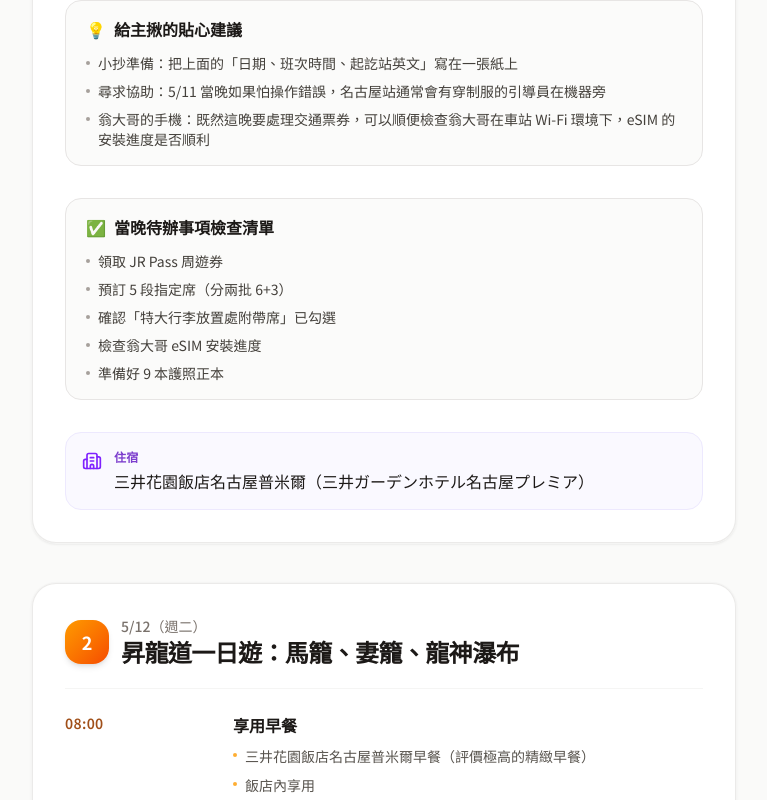
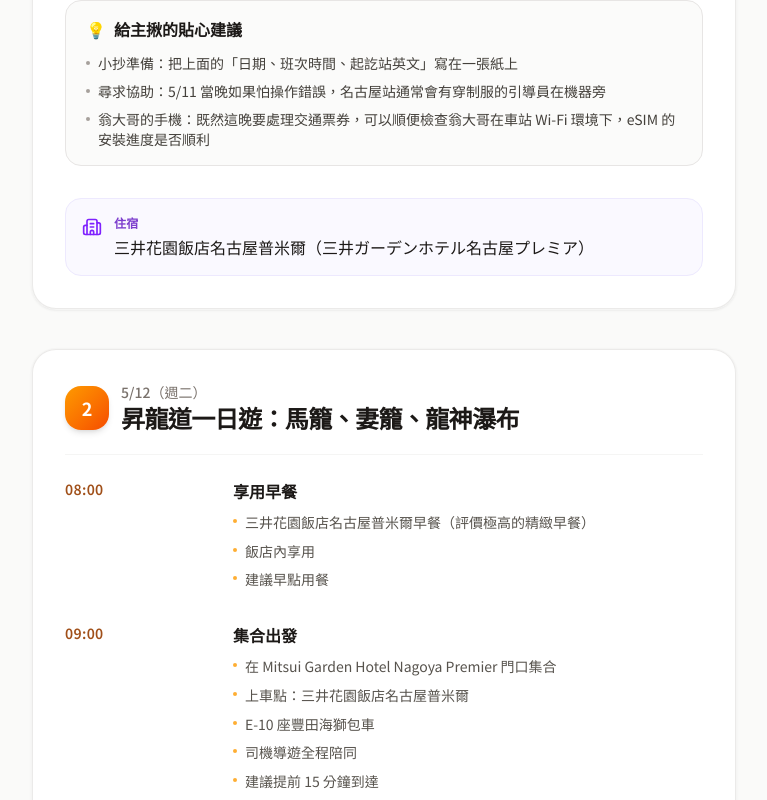
Before and after one commit to kuenjang/japantravel, a Next.js app: page / in a window 1280 px wide. Shown: the part 3276-4076 px from the top of the page, without its empty margins (256-1023 px from the left). Built offline with nearby package versions, Linux system fonts and the light colour scheme.

Commit message:
docs: user updated trip content and removed checklist

```diff
--- a/src/data/chubu-trip.ts
+++ b/src/data/chubu-trip.ts
@@ -147,13 +147,10 @@ export const jrPassNight: JrPassNight = {
     "尋求協助：5/11 當晚如果怕操作錯誤，名古屋站通常會有穿制服的引導員在機器旁",
     "翁大哥的手機：既然這晚要處理交通票券，可以順便檢查翁大哥在車站 Wi-Fi 環境下，eSIM 的安裝進度是否順利",
   ],
-  checklist: [
-    "領取 JR Pass 周遊券",
-    "預訂 5 段指定席（分兩批 6+3）",
-    "確認「特大行李放置處附帶席」已勾選",
-    "檢查翁大哥 eSIM 安裝進度",
-    "準備好 9 本護照正本",
-  ],
+
+
+
+
 };
 
 export const days: TripDay[] = [
@@ -221,12 +218,6 @@ export const days: TripDay[] = [
         emoji: "💡",
         title: "給主揪的貼心建議",
         lines: jrPassNight.tips,
-      },
-      {
-        kind: "note",
-        emoji: "✅",
-        title: "當晚待辦事項檢查清單",
-        lines: jrPassNight.checklist,
       },
     ],
     accommodation: {
```
